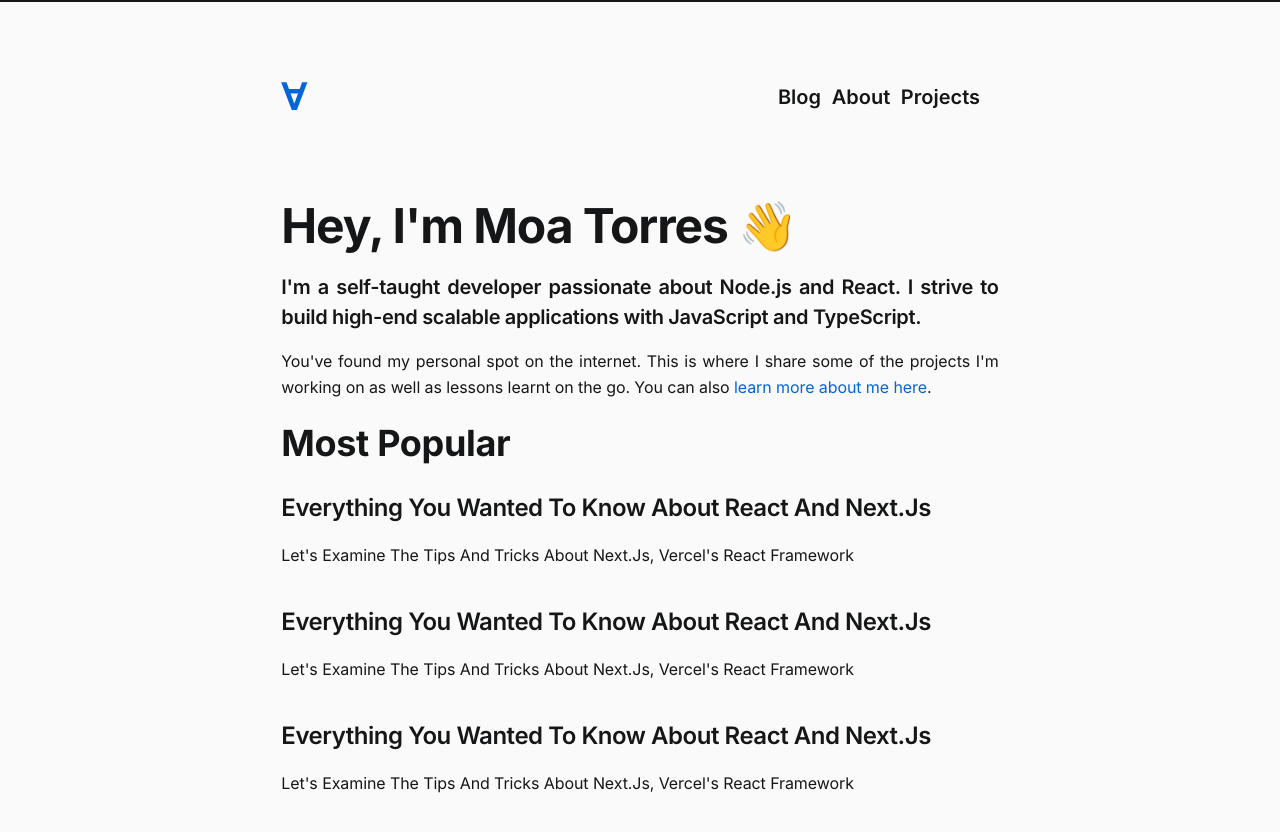
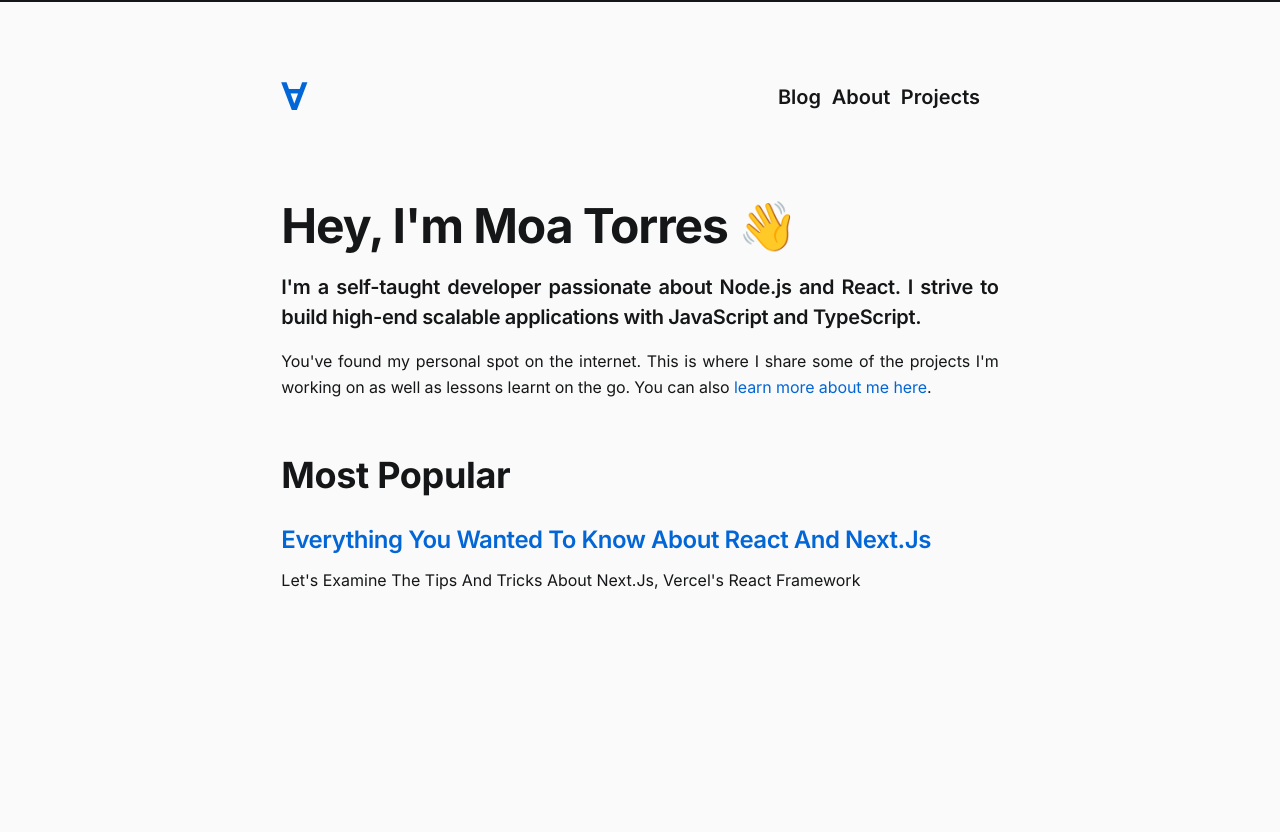
Before and after one commit to moatorres/moatorres, a Next.js app: page / in a window 1280 px wide. Shown: the top 832 px of the page. After the commit the page ends 800 px from the top, so only its background shows below. Built offline with nearby package versions, Linux system fonts and the light colour scheme.

Commit message:
update: getStaticProps for posts

```diff
--- a/pages/index.js
+++ b/pages/index.js
@@ -1,4 +1,8 @@
+import fs from 'fs'
+import path from 'path'
 import React from 'react'
+import getMetadata from 'gray-matter'
+import { postFilePaths, POSTS_PATH } from '@utils/mdx-utils'
 
 import Page from '@components/page'
 import Link from '@components/link'
@@ -6,7 +10,7 @@ import Card from '@components/card'
 
 import MainHeader from '@features/navigation/main-header'
 
-const Home = () => {
+const Home = ({ posts }) => {
   return (
     <Page size="mini">
       <MainHeader />
@@ -22,31 +26,32 @@ const Home = () => {
           some of the projects I'm working on as well as lessons learnt on the
           go. You can also <Link href="/about">learn more about me here</Link>.
         </p>
-        <h2 style={{ fontWeight: '700' }}>Most Popular</h2>
-        <Card>
-          <h3>Everything you wanted to know about React and Next.js</h3>
-          <p style={{ textAlign: 'justify' }}>
-            Let's examine the tips and tricks about Next.js, Vercel's React
-            Framework
-          </p>
-        </Card>
-        <Card>
-          <h3>Everything you wanted to know about React and Next.js</h3>
-          <p style={{ textAlign: 'justify' }}>
-            Let's examine the tips and tricks about Next.js, Vercel's React
-            Framework
-          </p>
-        </Card>
-        <Card>
-          <h3>Everything you wanted to know about React and Next.js</h3>
-          <p style={{ textAlign: 'justify' }}>
-            Let's examine the tips and tricks about Next.js, Vercel's React
-            Framework
-          </p>
-        </Card>
+        <h2 style={{ fontWeight: '700', paddingTop: '2rem' }}>Most Popular</h2>
+        {posts.map((post) => (
+          <Card key={post.filePath}>
+            <h3>
+              <Link
+                as={`/blog/${post.filePath.replace(/\.mdx?$/, '')}`}
+                href={`/blog/${post.data.slug}`}>
+                {post.data.title}
+              </Link>
+            </h3>
+            {post.data.description}
+          </Card>
+        ))}
       </Page.Content>
     </Page>
   )
 }
 
+export function getStaticProps() {
+  const posts = postFilePaths.map((filePath) => {
+    const source = fs.readFileSync(path.join(POSTS_PATH, filePath))
+    const { content, data } = getMetadata(source)
+    return { content, data, filePath }
+  })
+
+  return { props: { posts } }
+}
+
 export default Home
```
